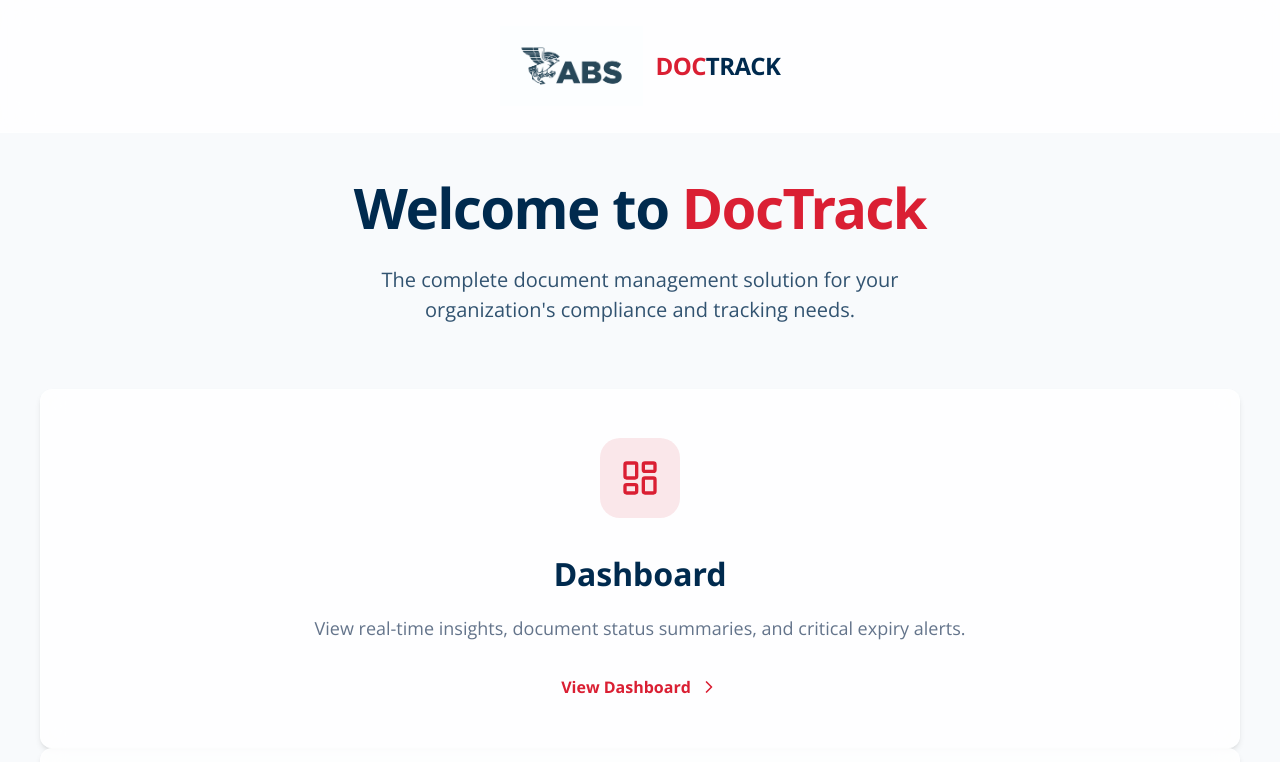
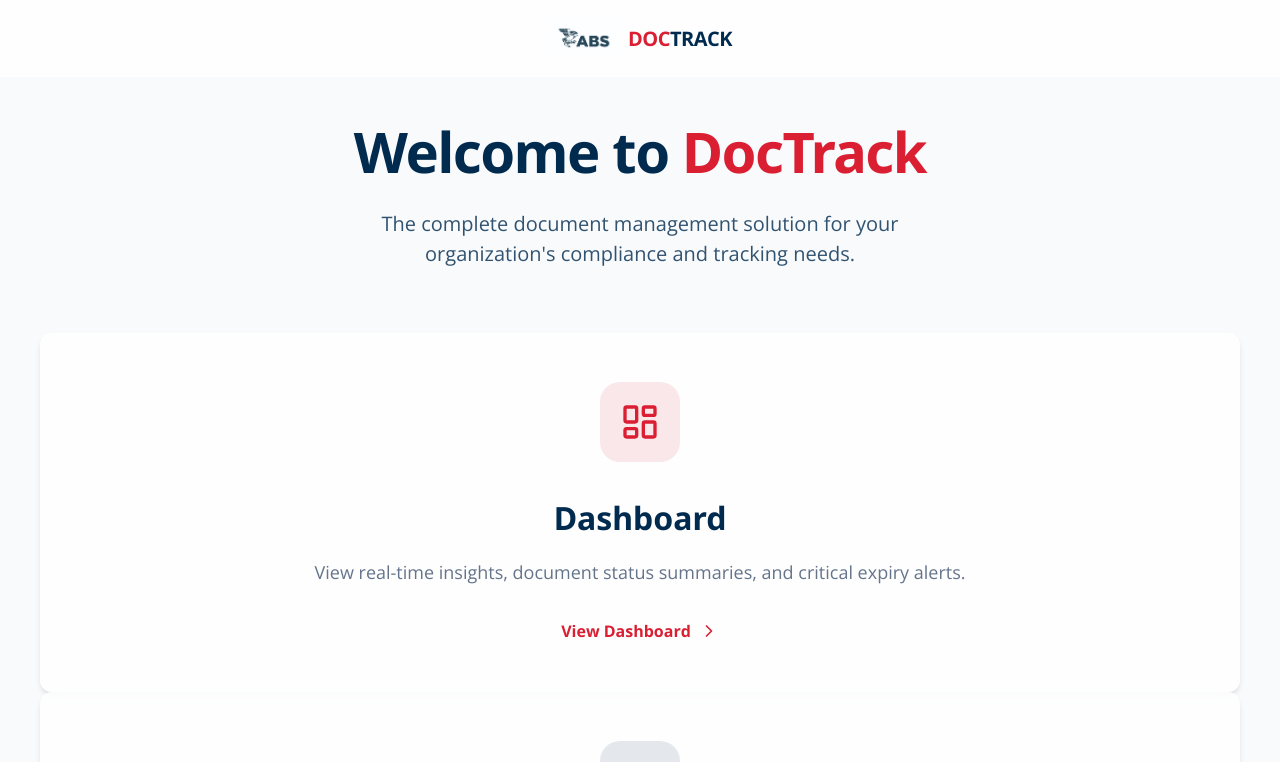
Before and after one commit to monaguib-hub/DocTrack, a Next.js app: page / in a window 1280 px wide. Shown: the top 762 px of the page. Built offline with nearby package versions, Linux system fonts and the light colour scheme.

Commit message:
refine ui

```diff
--- a/src/app/layout.tsx
+++ b/src/app/layout.tsx
@@ -14,11 +14,20 @@
     return (
         <html lang="en">
             <body>
-                <nav className="glass-nav">
-                    <div className="container" style={{ padding: '0', display: 'flex', justifyContent: 'center', alignItems: 'center', height: '100px' }}>
-                        <a href="/" style={{ display: 'flex', alignItems: 'center', gap: '0.75rem', textDecoration: 'none' }}>
-                            <img src="/logo.jpg" alt="ABS Logo" style={{ height: '80px', width: 'auto' }} />
-                            <div style={{ fontSize: '1.5rem', fontWeight: 'bold', color: 'var(--primary)', letterSpacing: '-0.025em' }}>
+                <nav className="glass-nav" style={{ padding: '0.5rem 2rem' }}>
+                    <div className="container" style={{ padding: '0', display: 'flex', justifyContent: 'center', alignItems: 'center', height: '60px' }}>
+                        <a href="/" style={{ display: 'flex', alignItems: 'center', gap: '0.5rem', textDecoration: 'none', height: '100%' }}>
+                            <img src="/logo.jpg" alt="ABS Logo" style={{ height: '40px', width: 'auto', display: 'block' }} />
+                            <div style={{
+                                fontSize: '1.25rem',
+                                fontWeight: 'bold',
+                                color: 'var(--primary)',
+                                letterSpacing: '-0.025em',
+                                display: 'flex',
+                                alignItems: 'center',
+                                height: '100%',
+                                marginTop: '2px' // Subtle adjustment to align with 'ABS' baseline if needed
+                            }}>
                                 DOC<span style={{ color: 'var(--secondary)' }}>TRACK</span>
                             </div>
                         </a>
```
